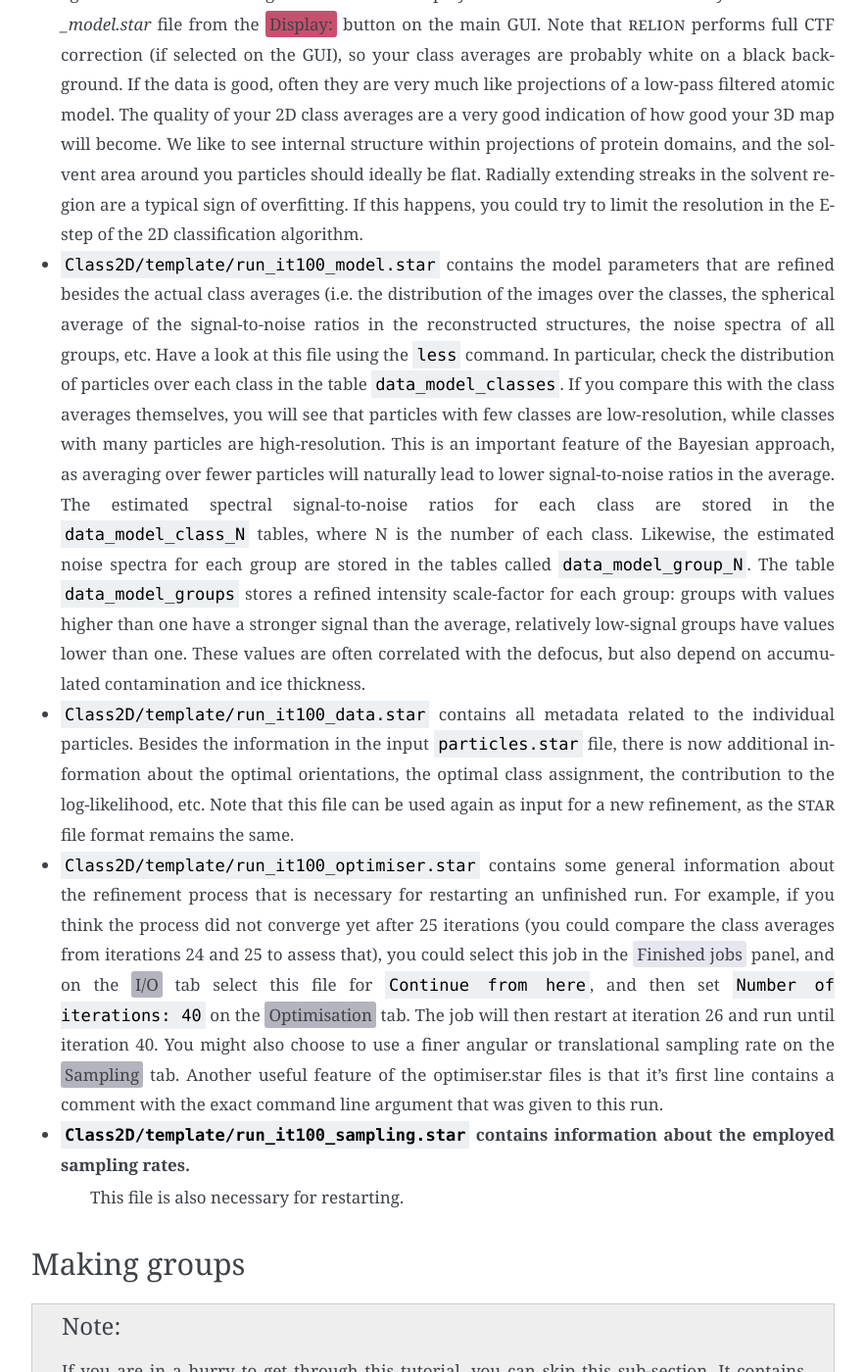
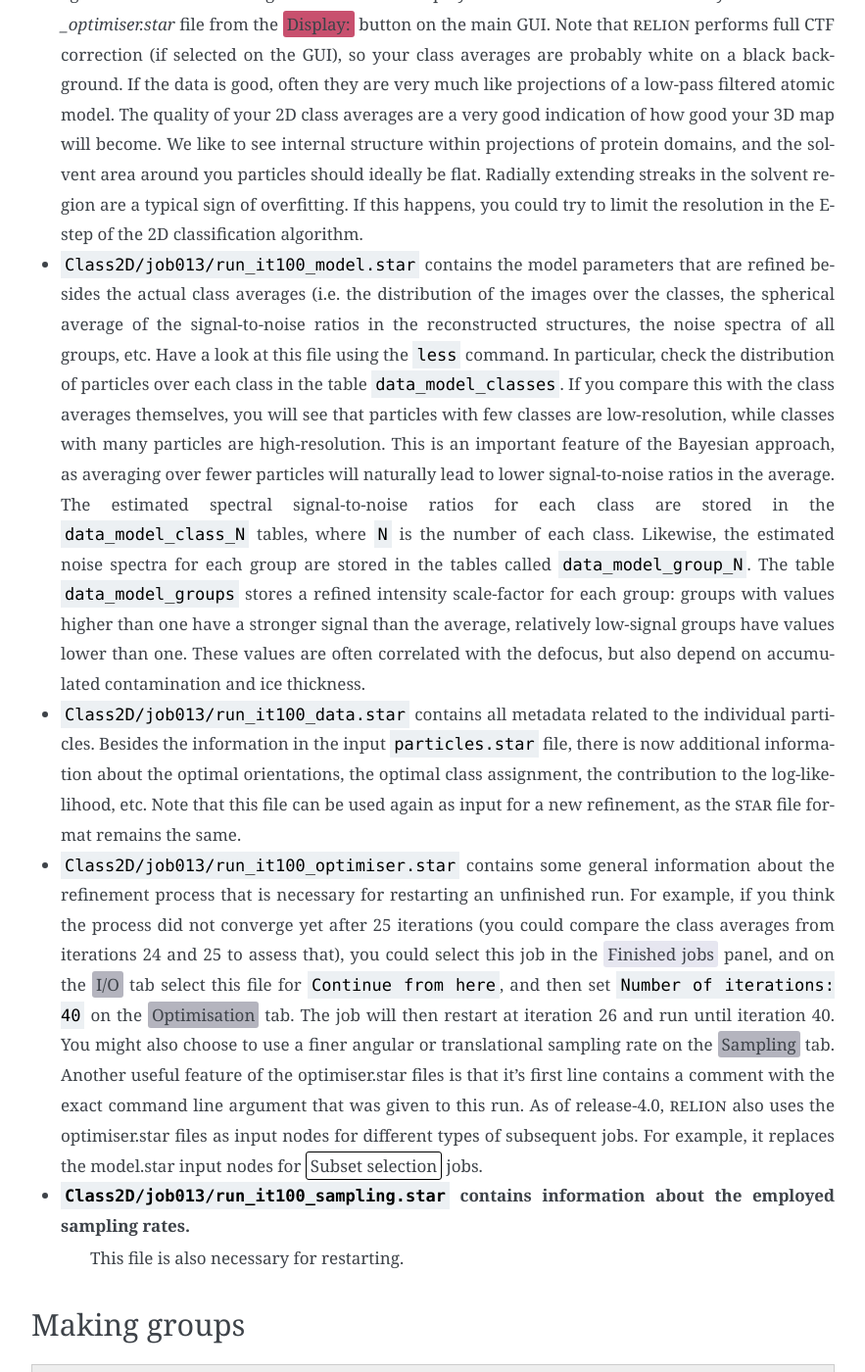
Before and after one commit to 3dem/relion-documents, a Sphinx documentation site: the page built from source/SPA_tutorial/Class2D.rst, in a window 1280 px wide and 1400 px high, scrolled down 2752 px. Shown: the whole window at 98% size, without its empty margins (308-1191 px from the left). Built offline with Sphinx 7.4.7, drawn with Linux system fonts in a browser that asks for light colours; cross-references to code outside the pages are shown as plain code; some of the changed text lies outside the part shown.

Commit message:
fixed minor errors in notes at the end

```diff
--- a/source/SPA_tutorial/Class2D.rst
+++ b/source/SPA_tutorial/Class2D.rst
@@ -94,8 +94,8 @@ For every iteration of 2D or 3D classification |RELION| performs, it writes out
 For the last iteration of our 2D class averaging calculation these are:
 
 
--   ``Class2D/template/run_it100_classes.mrcs`` is the MRC stack with the resulting class averages.
-    These are the images that will be displayed in the |RELION| GUI when you select the `_model.star` file from the :button:`Display:` button on the main GUI.
+-   ``Class2D/job013/run_it100_classes.mrcs`` is the MRC stack with the resulting class averages.
+    These are the images that will be displayed in the |RELION| GUI when you select the `_optimiser.star` file from the :button:`Display:` button on the main GUI.
     Note that |RELION| performs full CTF correction (if selected on the GUI), so your class averages are probably white on a black background.
     If the data is good, often they are very much like projections of a low-pass filtered atomic model.
     The quality of your 2D class averages are a very good indication of how good your 3D map will become.
@@ -103,27 +103,29 @@ For the last iteration of our 2D class averaging calculation these are:
     Radially extending streaks in the solvent region are a typical sign of overfitting.
     If this happens, you could try to limit the resolution in the E-step of the 2D classification algorithm.
 
--   ``Class2D/template/run_it100_model.star`` contains the model parameters that are refined besides the actual class averages (i.e. the distribution of the images over the classes, the spherical average of the signal-to-noise ratios in the reconstructed structures, the noise spectra of all groups, etc.
+-   ``Class2D/job013/run_it100_model.star`` contains the model parameters that are refined besides the actual class averages (i.e. the distribution of the images over the classes, the spherical average of the signal-to-noise ratios in the reconstructed structures, the noise spectra of all groups, etc.
     Have a look at this file using the ``less`` command.
     In particular, check the distribution of particles over each class in the table ``data_model_classes``.
     If you compare this with the class averages themselves, you will see that particles with few classes are low-resolution, while classes with many particles are high-resolution.
     This is an important feature of the Bayesian approach, as averaging over fewer particles will naturally lead to lower signal-to-noise ratios in the average.
-    The estimated spectral signal-to-noise ratios for each class are stored in the ``data_model_class_N`` tables, where N is the number of each class.
+    The estimated spectral signal-to-noise ratios for each class are stored in the ``data_model_class_N`` tables, where ``N`` is the number of each class.
     Likewise, the estimated noise spectra for each group are stored in the tables called ``data_model_group_N``.
     The table ``data_model_groups`` stores a refined intensity scale-factor for each group: groups with values higher than one have a stronger signal than the average, relatively low-signal groups have values lower than one.
     These values are often correlated with the defocus, but also depend on accumulated contamination and ice thickness.
 
--   ``Class2D/template/run_it100_data.star`` contains all metadata related to the individual particles.
+-   ``Class2D/job013/run_it100_data.star`` contains all metadata related to the individual particles.
     Besides the information in the input ``particles.star`` file, there is now additional information about the optimal orientations, the optimal class assignment, the contribution to the log-likelihood, etc.
     Note that this file can be used again as input for a new refinement, as the :textsc:`star` file format remains the same.
 
--   ``Class2D/template/run_it100_optimiser.star`` contains some general information about the refinement process that is necessary for restarting an unfinished run.
+-   ``Class2D/job013/run_it100_optimiser.star`` contains some general information about the refinement process that is necessary for restarting an unfinished run.
     For example, if you think the process did not converge yet after 25 iterations (you could compare the class averages from iterations 24 and 25 to assess that), you could select this job in the :joblist:`Finished jobs` panel, and on the :guitab:`I/O` tab select this file for ``Continue from here``, and then set ``Number of iterations: 40`` on the :guitab:`Optimisation` tab.
     The job will then restart at iteration 26 and run until iteration 40.
     You might also choose to use a finer angular or translational sampling rate on the :guitab:`Sampling` tab.
     Another useful feature of the optimiser.star files is that it's first line contains a comment with the exact command line argument that was given to this run.
+    As of release-4.0, |RELION| also uses the optimiser.star files as input nodes for different types of subsequent jobs.
+    For example, it replaces the model.star input nodes for :jobtype:`Subset selection` jobs.
 
-- ``Class2D/template/run_it100_sampling.star`` contains information about the employed sampling rates.
+- ``Class2D/job013/run_it100_sampling.star`` contains information about the employed sampling rates.
     This file is also necessary for restarting.
 
 
```
